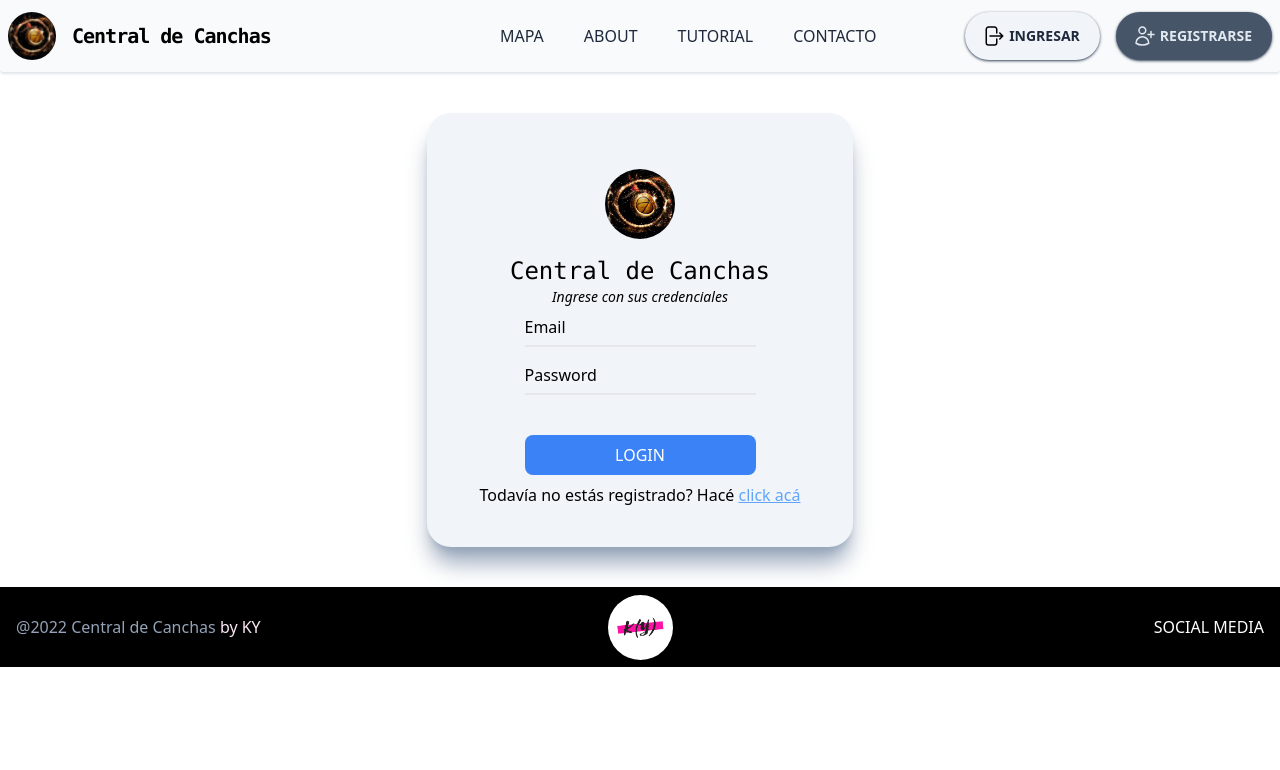
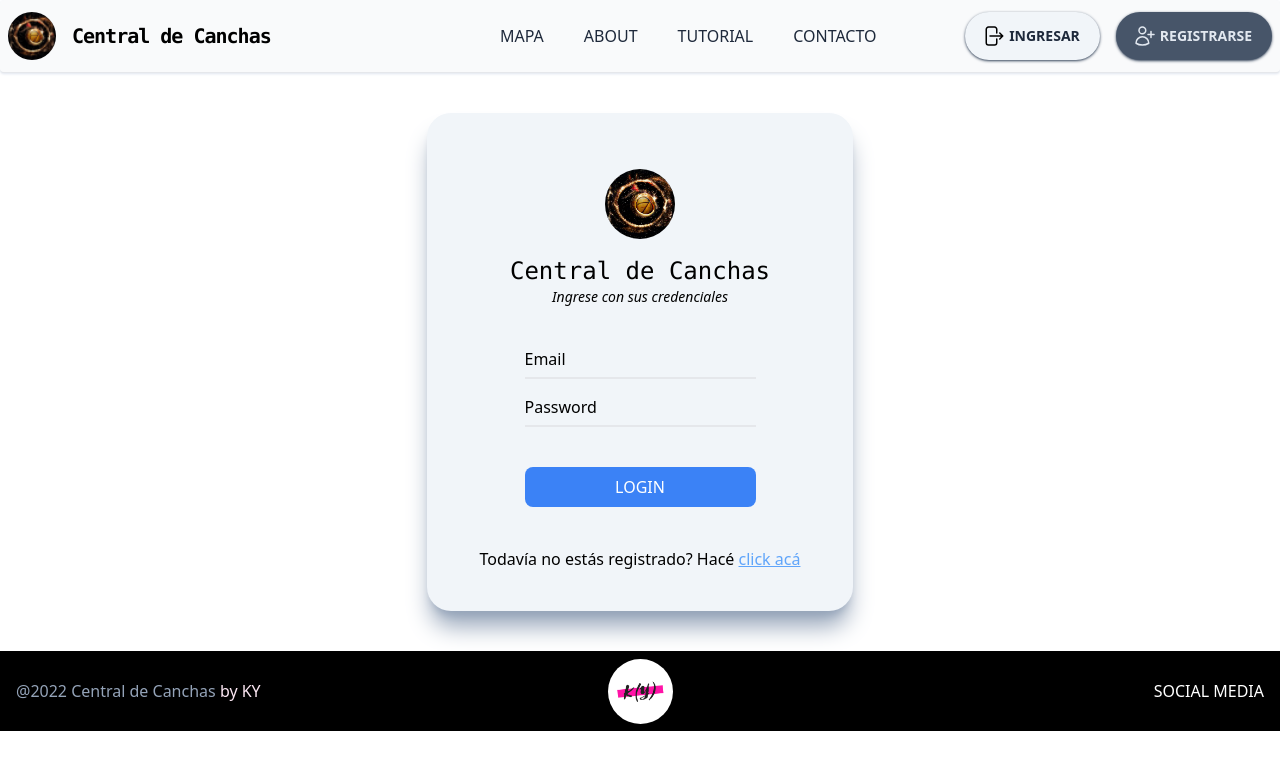
Before and after one commit to kevinlink123/central-de-canchas, a Next.js app: page /ingresar in a window 1280 px wide. Shown: the top 770 px of the page. Built offline with nearby package versions, Linux system fonts and the light colour scheme; no server answers.

Commit message:
fix(loginPage): Fixed the 'click aca' link

```diff
--- a/pages/ingresar.tsx
+++ b/pages/ingresar.tsx
@@ -3,6 +3,7 @@ import Router from 'next/router';
 import React, { FormEvent, useState } from 'react'
 import Modal from '../components/Modal'
 import authService from '../firebase/auth.service'
+import Link from 'next/link';
 
 export default function ingresar() {
 	const [email, setEmail] = useState('');
@@ -36,7 +37,7 @@ export default function ingresar() {
 					<div className='mx-auto text-2xl font-mono'>Central de Canchas</div>
 					<div className='text-center text-sm italic'>Ingrese con sus credenciales</div>
 				</div>
-				<form onSubmit={loginUser} className='form my-2'>
+				<form onSubmit={loginUser} className='form my-10'>
 					<div className='email-input-container flex flex-col w-full relative border-b-2 after:content-[""] after:relative after:block after:h-0.5 after:w-full after:bg-violet-500 after:scale-x-0 after:origin-[0%] after:transition-transform after:duration-500 after:ease-in after:top-0.5 focus-within:border-transparent focus-within:after:scale-x-100'>
 						<input
 							className='border-none outline-none overflow-hidden w-full py-0.5 bg-transparent peer valid:text-green-400 invalid:text-red-400'
@@ -85,7 +86,7 @@ export default function ingresar() {
 					</div>
 				</form>
 				<div className='dont-have-an-account-yet-container text-center mb-10'>
-					Todavía no estás registrado? Hacé <span className='underline text-blue-400 cursor-pointer'>click acá</span>
+					Todavía no estás registrado? Hacé <Link href='/registro'><span className='underline text-blue-400 cursor-pointer'>click acá</span></Link>
 				</div>
 				<AnimatePresence
 					initial={false}
```
